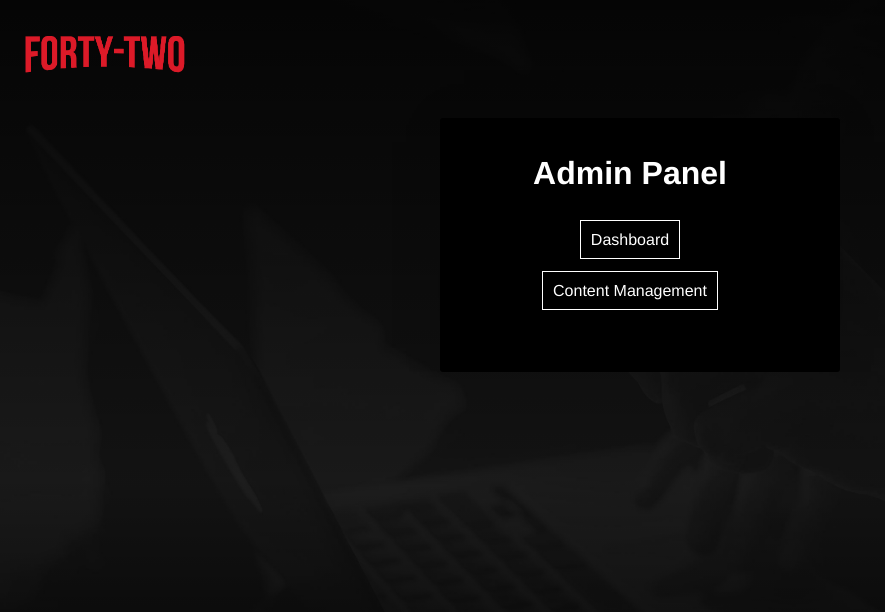
After one commit to berkayermis/php-mysql-content-platform, a PHP site: page /admin/admin.php in a window 1280 px wide. The commit adds this page. Shown: the top 612 px of the page, without its empty margins (0-885 px from the left). Run offline with PHP 8.4, Linux system fonts and the light colour scheme.

Commit message:
admin panel

```diff
--- /dev/null
+++ b/admin/admin.php
@@ -0,0 +1,53 @@
+<!DOCTYPE html>
+<html class="no-js">
+<head>
+    <meta charset="utf-8">
+    <meta http-equiv="X-UA-Compatible" content="IE=edge">
+    <title>Admin Panel</title>
+    <meta name="description" content="Series-Movies Suggestion System" />
+    <meta name="viewport" content="width=device-width, initial-scale=1">
+    <link rel="stylesheet" href="../assets/css/global.css">
+    <link rel="stylesheet" href="../assets/css/landing-pages.css">
+    <style>
+    a.tst:hover{
+        background-color:red;
+        transition:0.3s;
+    }
+    </style>
+</head>
+
+<body>
+    <style>
+
+        body::before{
+            background-image: linear-gradient(to bottom, rgba(0, 0, 0, 0.8) 0%, rgba(0, 0, 0, 0.2) 60%, rgba(0, 0, 0, 0.9) 100%),url('../images/admin.jpg');
+        }
+    </style>
+
+    <main style="padding: 0px 10px;">
+        <header class="d-flex space-between middle-align">
+           <a href="admin.php">
+            <img src="../images/42.png" height="50px" width="170px" alt="site logo main" style="margin: auto;"></img>
+        </a>
+        </header>
+    </main>
+
+
+
+   <!--Login form start-->
+
+   <div class="loginContainer d-flex direction-column">
+                    <h2 style="margin:0 auto;" class="formtitle">
+                    Admin Panel
+                    </h2>
+                    <div style="margin:0 auto;">
+                    <a class="tst" style="border:1px solid white; padding:10px;" href="dashboard.php">Dashboard</a>
+                    </div>
+                    <br>
+                    <div style="margin:0 auto;">
+                    <a class="tst" style="border:1px solid white; padding:10px;" href="content-mng.php">Content Management</a>
+                    </div>
+                    </div>
+
+</body>
+</html>
--- a/admin/content-mng.php
+++ b/admin/content-mng.php
@@ -20,7 +20,7 @@
 
     <main style="padding: 0px 10px;">
         <header class="d-flex space-between middle-align">
-           <a href="index.html">
+           <a href="admin.php">
             <img src="../images/42.png" height="50px" width="170px" alt="site logo main" style="margin: auto;"></img>
         </a>
         </header>
--- a/admin/dashboard.php
+++ b/admin/dashboard.php
@@ -46,7 +46,7 @@ function durationFetch($source){
 
     <main style="padding: 0px 10px;">
         <header class="d-flex space-between middle-align">
-           <a href="../index.php">
+           <a href="admin.php">
             <img src="../images/42.png" height="50px" width="170px" alt="site logo main" style="margin: auto;"></img>
         </a>
         </header>
--- a/admin/login.php
+++ b/admin/login.php
@@ -19,7 +19,7 @@
 
     <main style="padding: 0px 10px;">
         <header class="d-flex space-between middle-align">
-           <a href="index.html">
+           <a href="admin.php">
             <img src="../images/42.png" height="50px" width="170px" alt="site logo main" style="margin: auto;"></img>
         </a>
         </header>
--- a/user_dashboard/browse.php
+++ b/user_dashboard/browse.php
@@ -215,7 +215,7 @@ session_start();
                                     '<div>' .
                                         '<button style="background-color:red; border:none;
                                         text-align: center; padding:10px;">' .
-                                        '<a href="single.php?id='.$row['id'].'&name='.$row['content_name'].'" style="color:white;">' . "<strong>Play</strong>" . '</a>' .
+                                        '<a href="single.php?id='.$row['content_id'].'&name='.$row['content_name'].'" style="color:white;">' . "<strong>Play</strong>" . '</a>' .
                                         '</button>' .
                                     '</div>' .
                                     '<div>' .
@@ -262,7 +262,7 @@ session_start();
                                     '<div>' .
                                         '<button style="background-color:red; border:none;
                                         text-align: center; padding:10px;">' .
-                                        '<a href="single.php?id='.$row['id'].'&name='.$row['content_name'].'" style="color:white;">' . "<strong>Play</strong>" . '</a>' .
+                                        '<a href="single.php?id='.$row['content_id'].'&name='.$row['content_name'].'" style="color:white;">' . "<strong>Play</strong>" . '</a>' .
                                         '</button>' .
                                     '</div>' .
                                     '<div>' .
@@ -309,7 +309,7 @@ session_start();
                                     '<div>' .
                                         '<button style="background-color:red; border:none;
                                         text-align: center; padding:10px;">' .
-                                        '<a href="single.php?id='.$row['id'].'&name='.$row['content_name'].'" style="color:white;">' . "<strong>Play</strong>" . '</a>' .
+                                        '<a href="single.php?id='.$row['content_id'].'&name='.$row['content_name'].'" style="color:white;">' . "<strong>Play</strong>" . '</a>' .
                                         '</button>' .
                                     '</div>' .
                                     '<div>' .
```
Also changed, not shown: register.php (+0 -12 lines).
